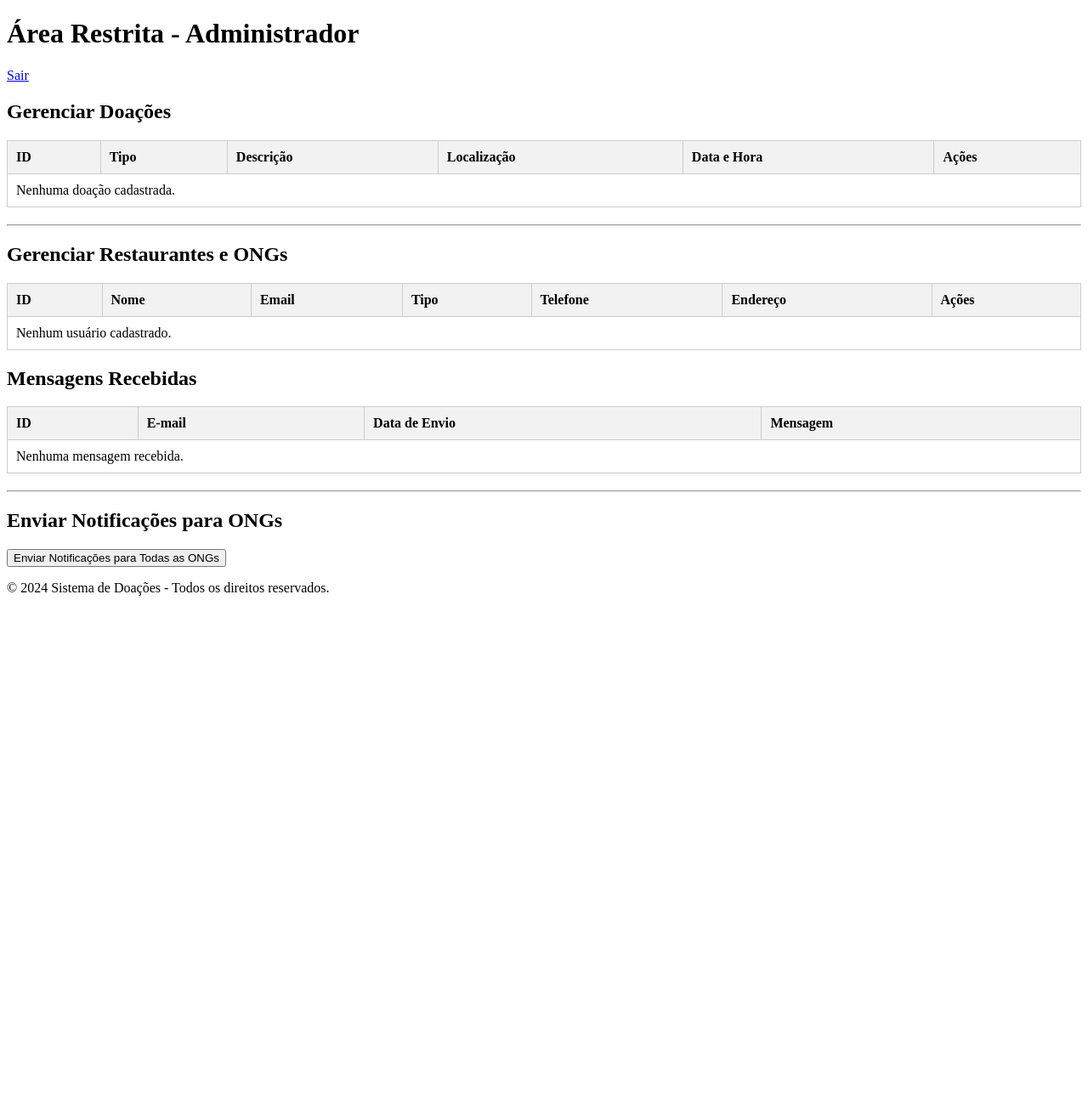
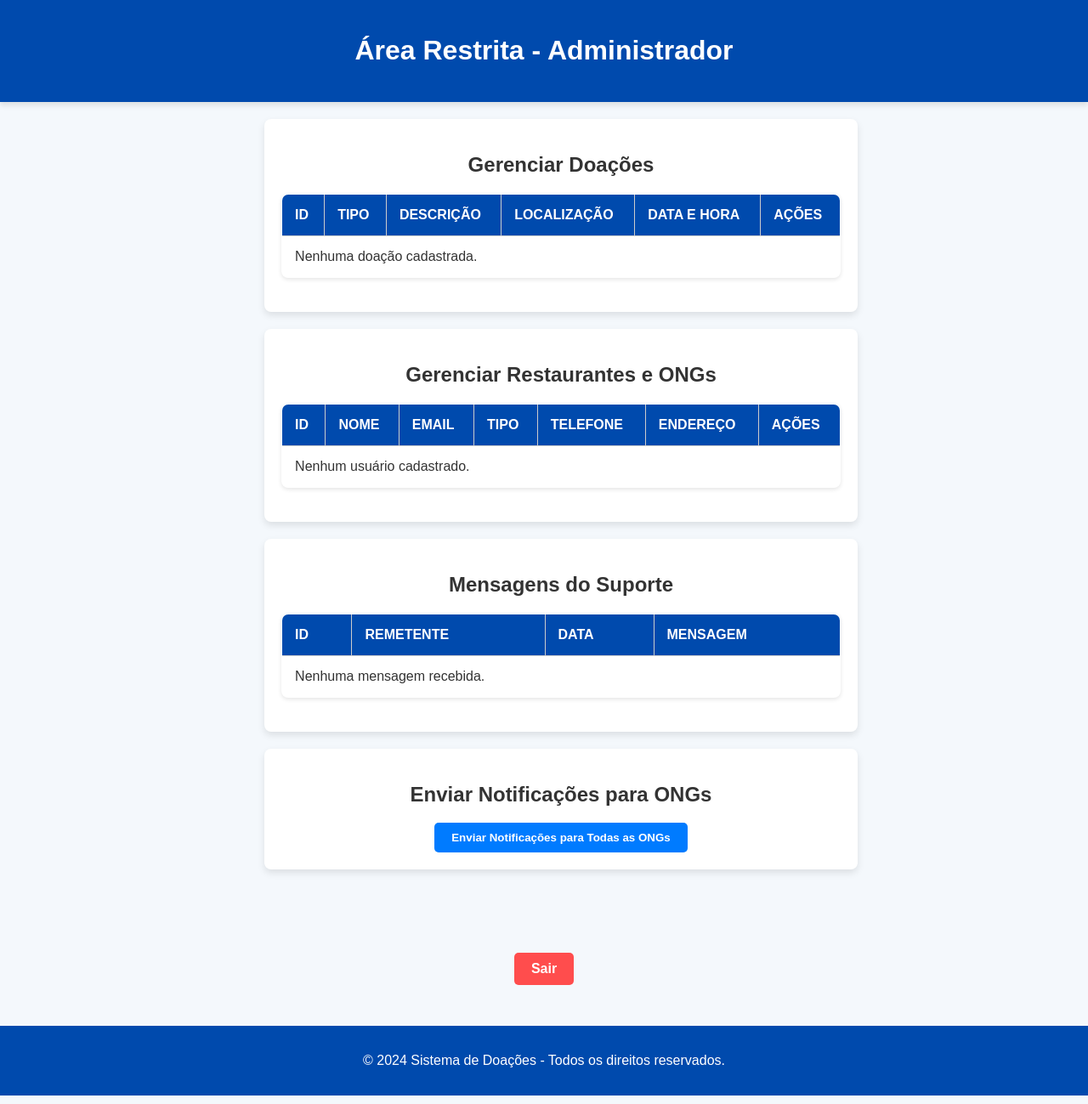
Before and after one commit to SenacProgSis/Projeto_Doa_Alimentos, a Flask app: page /area_restrita in a window 1280 px wide. Shown: the whole page at 85% size. Before the commit the page ends 701 px from the top, so only its background shows below. Run offline with Flask 3, Linux system fonts and the light colour scheme; a user stored in the database is signed in; data comes from the database, SQL or seed files in the repository; data that the repository does not hold is empty; parts of the project's set-up code (start-up, migrations or seed data) failed here and were passed over; some libraries are stand-ins or nearby versions.

Commit message:
area do ADM feita

```diff
--- a/app.py
+++ b/app.py
@@ -10,7 +10,7 @@
 # Configuração do banco de dados
 app.config['MYSQL_HOST'] = 'localhost'
 app.config['MYSQL_USER'] = 'root'
-app.config['MYSQL_PASSWORD'] = ''  # Coloque sua senha aqui
+app.config['MYSQL_PASSWORD'] = 'nova_senha'  # Coloque sua senha aqui
 app.config['MYSQL_DB'] = 'doacao_comida'
 
 mysql = MySQL(app)
--- /dev/null
+++ b/static/css/area_restrita.css
@@ -0,0 +1,194 @@
+/* Geral */
+body {
+    font-family: 'Arial', sans-serif;
+    margin: 0;
+    padding: 0;
+    background-color: #f4f8fc;
+    color: #333;
+    display: flex;
+    flex-direction: column;
+    align-items: center;
+    justify-content: center; /* Adicionado para centralizar verticalmente */
+    min-height: 100vh; /* Adicionado para ocupar a altura total da tela */
+}
+
+/* Header */
+header {
+    width: 100%;
+    background-color: #004aad;
+    color: white;
+    text-align: center;
+    padding: 20px 0;
+    box-shadow: 0 4px 6px rgba(0, 0, 0, 0.1);
+}
+
+/* Footer */
+footer {
+    margin-top: 20px;
+    text-align: center;
+    width: 100%;
+    padding: 10px 0;
+    background-color: #f4f8fc;
+}
+
+footer .btn.sair {
+    display: inline-block;
+    background-color: #ff4d4d;
+    color: white;
+    padding: 10px 20px;
+    text-decoration: none;
+    border-radius: 5px;
+    font-weight: bold;
+    transition: transform 0.2s ease, background-color 0.2s ease;
+}
+
+footer .btn.sair:hover {
+    background-color: #cc0000;
+    transform: scale(1.1); /* Efeito de aumento ao passar o mouse */
+}
+
+/* Cards */
+.card {
+    background: white;
+    padding: 20px;
+    margin: 20px auto; /* Centraliza horizontalmente */
+    width: 100%;
+    max-width: 1200px;
+    box-shadow: 0 4px 8px rgba(0, 0, 0, 0.1);
+    border-radius: 8px;
+    text-align: center;
+    transition: transform 0.3s ease, box-shadow 0.3s ease;
+}
+
+.card:hover {
+    transform: scale(1.02);
+    box-shadow: 0 6px 15px rgba(0, 0, 0, 0.2);
+}
+
+/* Tabelas */
+table {
+    width: 100%;
+    border-collapse: collapse;
+    margin: 20px auto; /* Centraliza horizontalmente */
+    border: 1px solid #ccc;
+    box-shadow: 0 2px 5px rgba(0, 0, 0, 0.1);
+    border-radius: 8px;
+    overflow: hidden;
+}
+
+th, td {
+    padding: 15px;
+    border: 1px solid #ccc;
+    text-align: left;
+}
+
+th {
+    background-color: #004aad;
+    color: white;
+    text-transform: uppercase;
+}
+
+tr:hover {
+    background-color: #e6f3ff;
+    transition: background-color 0.3s;
+}
+
+/* Botões */
+.btn {
+    padding: 8px 15px;
+    text-decoration: none;
+    border-radius: 5px;
+    font-weight: bold;
+    display: inline-block;
+    transition: transform 0.2s ease, background-color 0.2s ease;
+}
+
+.btn.editar {
+    background-color: #ffcc00;
+    color: black;
+}
+
+.btn.editar:hover {
+    background-color: #e6b800;
+    transform: scale(1.1);
+}
+
+.btn.excluir {
+    background-color: #ff4d4d;
+    color: white;
+}
+
+.btn.excluir:hover {
+    background-color: #cc0000;
+    transform: scale(1.1);
+}
+
+button {
+    background-color: #007bff;
+    color: white;
+    padding: 10px 20px;
+    border: none;
+    border-radius: 5px;
+    cursor: pointer;
+    font-weight: bold;
+    transition: transform 0.2s ease, background-color 0.2s ease;
+}
+
+button:hover {
+    background-color: #0056b3;
+    transform: scale(1.1);
+}
+
+/* Layout Responsivo */
+@media (max-width: 768px) {
+    .card {
+        width: 100%;
+        margin: 10px auto; /* Centraliza horizontalmente */
+        padding: 15px;
+    }
+
+    th, td {
+        padding: 10px;
+    }
+
+    button {
+        padding: 8px 15px;
+    }
+}
+
+.logout-container {
+    text-align: center;
+    margin: 2rem 0;
+}
+
+.logout-btn {
+    color: white;
+    background-color: #f44336;
+    padding: 0.6rem 1.5rem;
+    text-decoration: none;
+    border-radius: 4px;
+    font-weight: bold;
+}
+
+.logout-btn:hover {
+    background-color: #d32f2f;
+}
+
+/* Rodapé */
+footer {
+    text-align: center;
+    color: white;
+}
+
+.footer-content {
+    padding: 1rem 0;
+}
+
+footer .footer-bar {
+    background-color: #004aad;
+    padding: 2rem 0;
+}
+
+footer p {
+    margin: 0;
+}
--- a/templates/area_restrita.html
+++ b/templates/area_restrita.html
@@ -4,34 +4,18 @@
     <meta charset="UTF-8">
     <meta name="viewport" content="width=device-width, initial-scale=1.0">
     <title>Área Restrita - Administrador</title>
-    <!-- Adicione aqui links para estilos CSS ou bibliotecas -->
-    <style>
-        table {
-            width: 100%;
-            border-collapse: collapse;
-            margin-bottom: 20px;
-        }
-        th, td {
-            padding: 10px;
-            border: 1px solid #ccc;
-            text-align: left;
-        }
-        th {
-            background-color: #f2f2f2;
-        }
-    </style>
+    <link rel="stylesheet" href="/static/css/area_restrita.css">
 </head>
 <body>
     <header>
         <h1>Área Restrita - Administrador</h1>
-        <a href="/logout">Sair</a>
     </header>
 
     <main>
         <!-- Gerenciamento de Doações -->
-<section>
+        <section class="card">
             <h2>Gerenciar Doações</h2>
-    <table border="1">
+            <table>
                 <thead>
                     <tr>
                         <th>ID</th>
@@ -51,8 +35,8 @@
                         <td>{{ doacao.localizacao }}</td>
                         <td>{{ doacao.data_hora }}</td>
                         <td>
-                    <a href="/editar_doacao/{{ doacao.id }}">Editar</a> |
-                    <a href="/excluir_doacao/{{ doacao.id }}" onclick="return confirm('Tem certeza que deseja excluir esta doação?');">Excluir</a>
+                            <a href="/editar_doacao/{{ doacao.id }}" class="btn editar">Editar</a>
+                            <a href="/excluir_doacao/{{ doacao.id }}" class="btn excluir" onclick="return confirm('Tem certeza que deseja excluir esta doação?');">Excluir</a>
                         </td>
                     </tr>
                     {% else %}
@@ -64,12 +48,10 @@
             </table>
         </section>
 
-<hr>
-
         <!-- Gerenciamento de Restaurantes e ONGs -->
-<section>
+        <section class="card">
             <h2>Gerenciar Restaurantes e ONGs</h2>
-    <table border="1">
+            <table>
                 <thead>
                     <tr>
                         <th>ID</th>
@@ -91,8 +73,8 @@
                         <td>{{ usuario.telefone }}</td>
                         <td>{{ usuario.endereco }}</td>
                         <td>
-                    <a href="/editar_usuario/{{ usuario.id }}">Editar</a> |
-                    <a href="/excluir_usuario/{{ usuario.id }}" onclick="return confirm('Tem certeza que deseja excluir este usuário?');">Excluir</a>
+                            <a href="/editar_usuario/{{ usuario.id }}" class="btn editar">Editar</a>
+                            <a href="/excluir_usuario/{{ usuario.id }}" class="btn excluir" onclick="return confirm('Tem certeza que deseja excluir este usuário?');">Excluir</a>
                         </td>
                     </tr>
                     {% else %}
@@ -104,15 +86,15 @@
             </table>
         </section>
 
-<!-- Seção de Mensagens -->
-<section>
-    <h2>Mensagens Recebidas</h2>
-    <table border="1">
+        <!-- Mensagens Recebidas -->
+        <section class="card">
+            <h2>Mensagens do Suporte</h2>
+            <table>
                 <thead>
                     <tr>
                         <th>ID</th>
-                <th>E-mail</th>
-                <th>Data de Envio</th>
+                        <th>Remetente</th>
+                        <th>Data</th>
                         <th>Mensagem</th>
                     </tr>
                 </thead>
@@ -133,23 +115,25 @@
             </table>
         </section>
 
-
-
-        <hr>
-
         <!-- Envio de Notificações -->
-        <section>
+        <section class="card">
             <h2>Enviar Notificações para ONGs</h2>
             <button onclick="enviarNotificacoes()">Enviar Notificações para Todas as ONGs</button>
         </section>
     </main>
-
     <footer>
+        <div class="footer-content">
+            <div class="logout-container">
+                <a href="/logout" class="btn sair">Sair</a>
+            </div>
+        </div>
+        <div class="footer-bar">
             <p>© 2024 Sistema de Doações - Todos os direitos reservados.</p>
+        </div>
     </footer>
 
+
     <script>
-        // Função para enviar notificações (simulação)
         function enviarNotificacoes() {
             if (confirm('Tem certeza que deseja enviar notificações para todas as ONGs?')) {
                 fetch('/enviar_notificacoes', { method: 'POST' })
```
Lines whose indentation alone changed are shown as unchanged.
